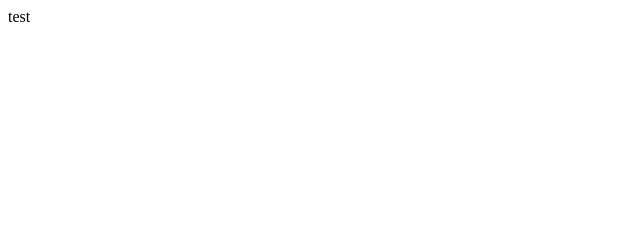
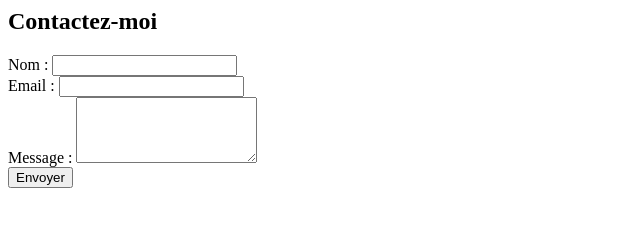
Before and after one commit to prestigetonio/portfolio, a plain HTML site: page index.html in a window 1280 px wide. Shown: the whole page, without its empty margins (0-640 px from the left). Drawn offline with Linux system fonts and the light colour scheme.

Commit message:
Update index.html

```diff
--- a/index.html
+++ b/index.html
@@ -1 +1,15 @@
-<p>test</p>
+<section id="contact">
+    <h2>Contactez-moi</h2>
+    <form action="mailto:tonemail@example.com" method="post" enctype="text/plain">
+        <label for="name">Nom :</label>
+        <input type="text" id="name" name="name" required><br>
+
+        <label for="email">Email :</label>
+        <input type="email" id="email" name="email" required><br>
+
+        <label for="message">Message :</label>
+        <textarea id="message" name="message" rows="4" required></textarea><br>
+
+        <button type="submit">Envoyer</button>
+    </form>
+</section>
```
